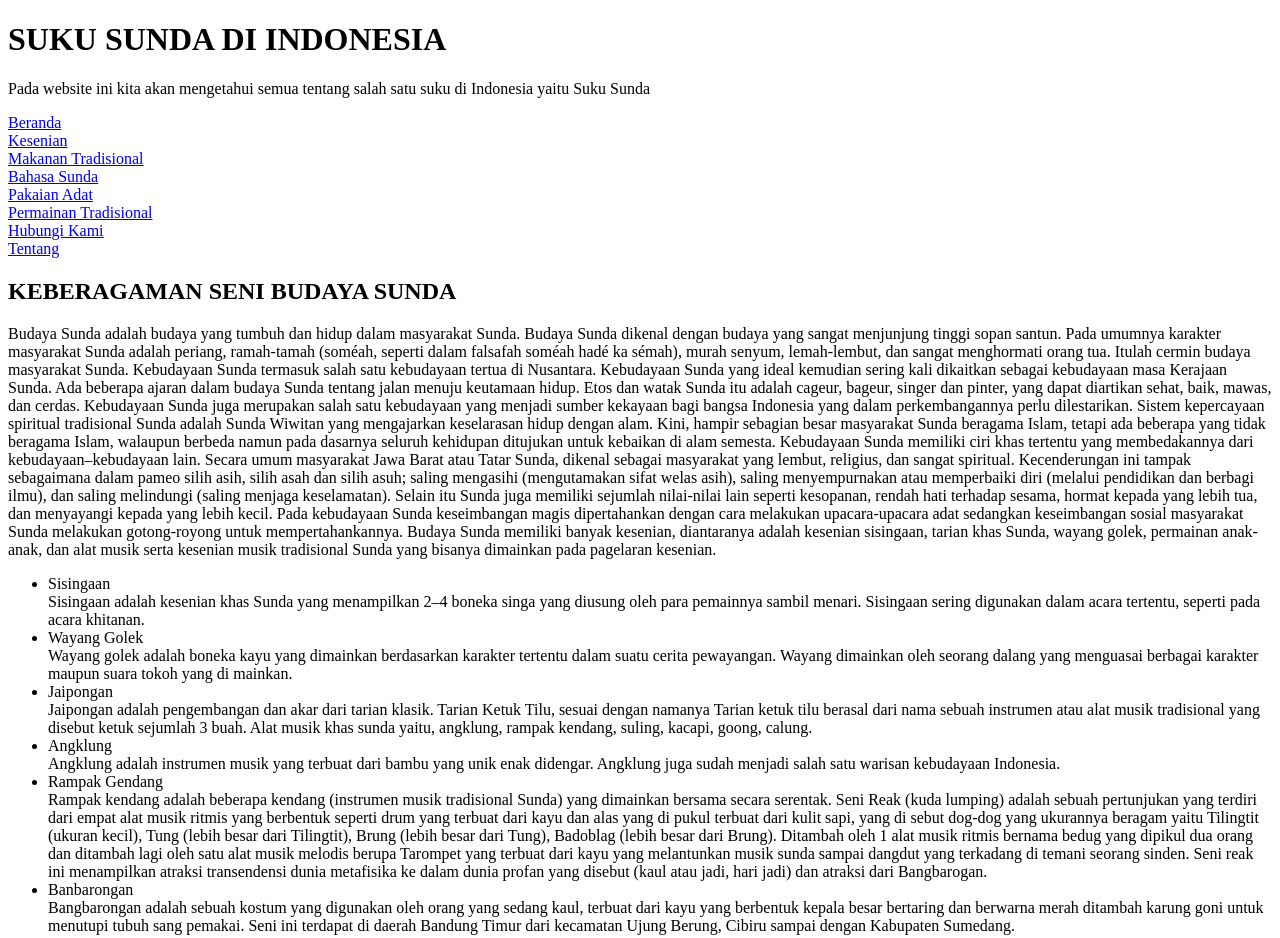
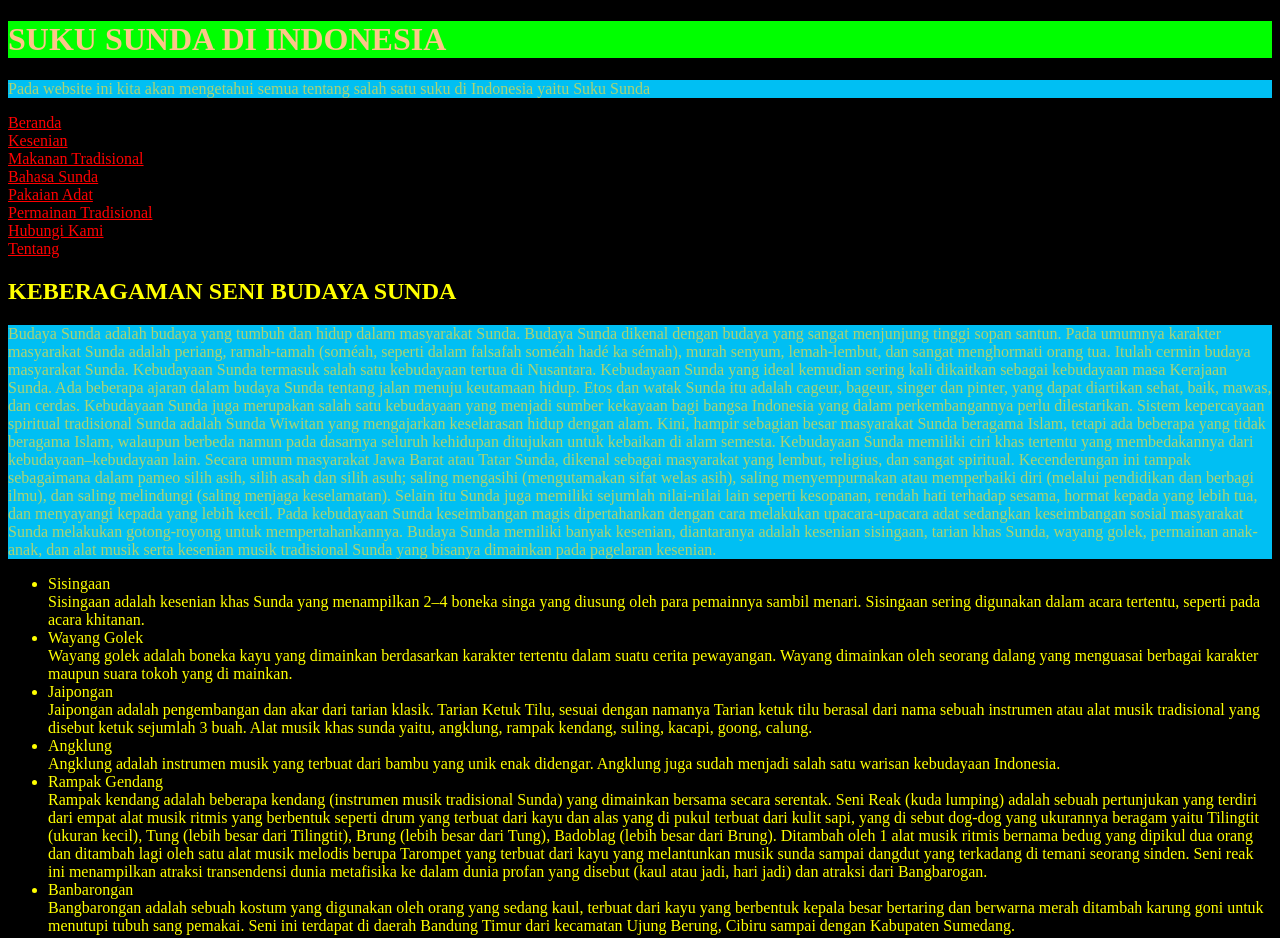
Before and after one commit to edisuwanto/edisuwanto.github.io, a plain HTML site: page index.html in a window 1280 px wide. Shown: the top 938 px of the page. Drawn offline with Linux system fonts and the light colour scheme; files that its build step writes are made by us from their sources.

Commit message:
Update style.css

```diff
--- a/style.css
+++ b/style.css
@@ -1,3 +1,16 @@
-<style type="text/css">
-body { background:#00ff00; color:#ffffff }
-</style>
+h1
+{
+background:#00ff00;
+color: #FDC689
+}
+p
+{
+color: #ACD373;
+background: #00BFF3
+}
+
+body { background:#000000; color:#ffff00 }
+A:link { color: red; background:#000000 }
+A:visited { color: blue; background:#000000 }
+A:hover { color: green; background:#000000 }
+A:active { color: lime; background:#000000 }
```
